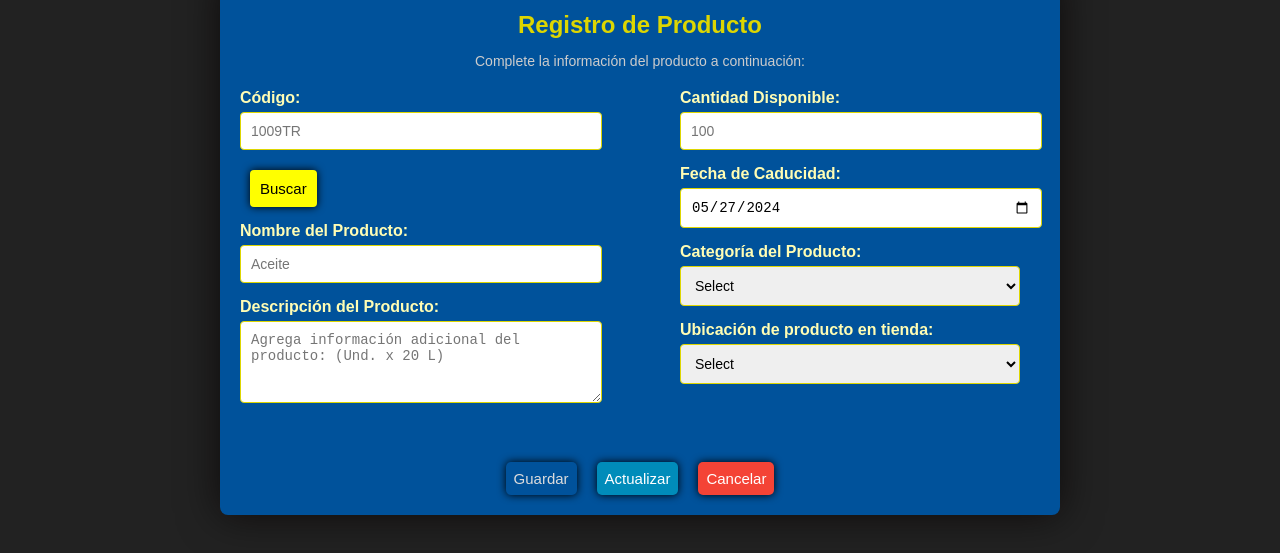
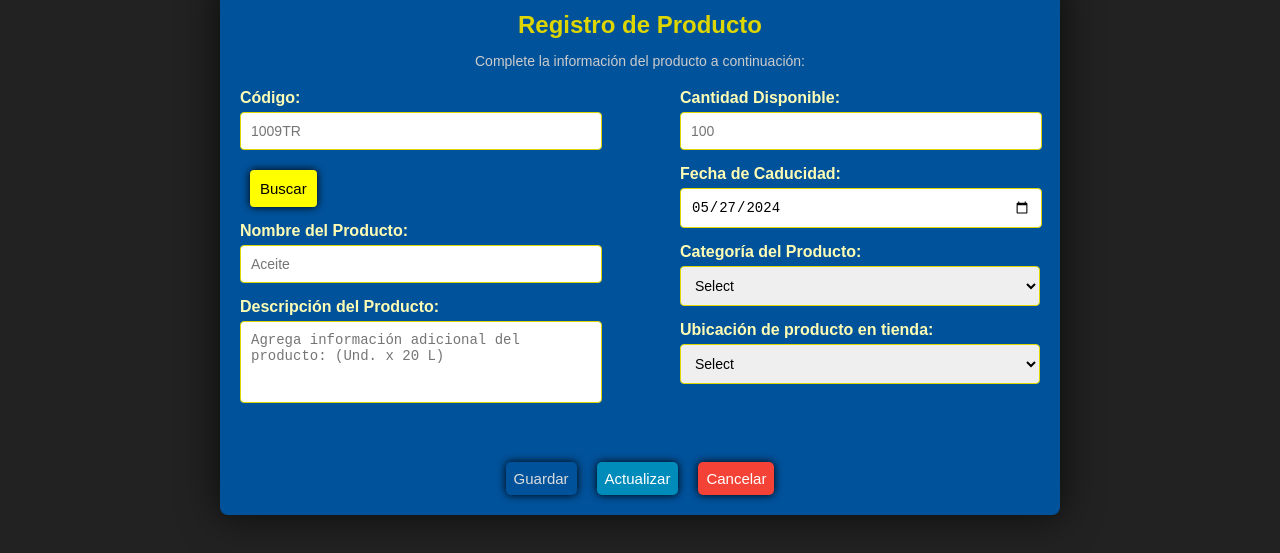
Before and after one commit to Erickings10/Pagina-MAKRO, a plain HTML site: page Productos/register-prod.html in a window 1280 px wide. Shown: the part 125-678 px from the top of the page. Drawn offline with Linux system fonts and the light colour scheme.

Commit message:
textarea y selects corregidos

```diff
--- a/Productos/register-style.css
+++ b/Productos/register-style.css
@@ -90,6 +90,11 @@ select {
 
 textarea {
     height: 60px;
+    resize: none;
+}
+
+select {
+    width: 100%;
 }
 
 button {
```
